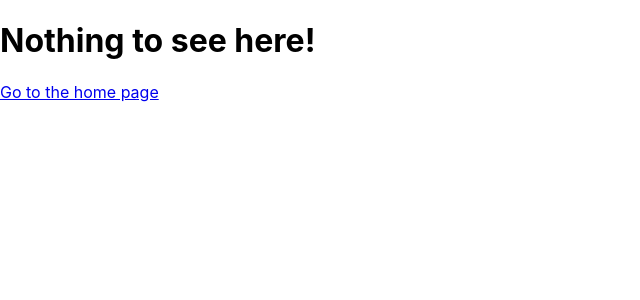
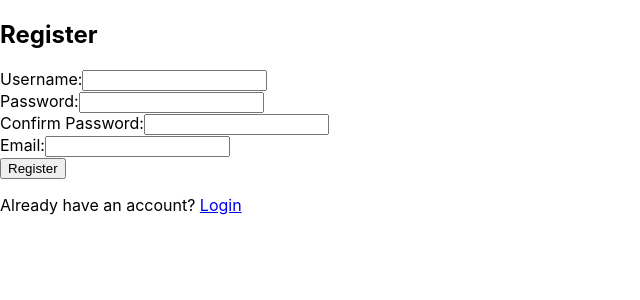
Before and after one commit to ManiKandan051298/reactProject, a React (Create React App) app in the folder my_client_app/: page /register in a window 1280 px wide. Shown: the top 300 px of the page, without its empty margins (0-640 px from the left). Built offline with nearby package versions, Linux system fonts and the light colour scheme.

Commit message:
[project ready to host]

```diff
--- a/my_client_app/src/App.js
+++ b/my_client_app/src/App.js
@@ -1,86 +1,41 @@
-import React from "react";
-import { Routes, Route, BrowserRouter as Router, Link } from "react-router-dom";
-import { useState, useEffect } from 'react';
-import { Outlet } from "react-router-dom";
+import React, { useState } from "react";
+import { Routes, Route, BrowserRouter as Router, Navigate } from "react-router-dom";
 import Login from "./Pages/Login";
-import fetchData1 from 'axios'
-import axios from "axios";
-import { get, post, put, remove } from './axiosWrapper'; // Adjust the path to the axios wrapper utility
+import Register from "./Pages/Register";
+import Home from "./Pages/Home";
+import About from "./Pages/About";
+import Contact from "./Pages/Contact";
+import NoMatch from "./Pages/NoMatch";
 
 function App() {
+  const [isLoggedIn, setIsLoggedIn] = useState('');
+
+  // Function to set login status
+  const handleLogin = (id)=> {
+    setIsLoggedIn(id);
+    console.log("isLoggedIn status: ",isLoggedIn)
+  };
+
+  // Function to set logout status
+  const handleLogout = (id) => {
+    setIsLoggedIn(id);
+    console.log("isLoggedIn status: ",isLoggedIn)
+  };
+
   return (
     <div>
       <Router>
         <Routes>
-          <Route index element={<Home />} />
-          <Route path="about" element={<About />} />
-          <Route path="home/contact" element={<Contact />} />
-          <Route path="login" element={<Login />} />
-          <Route path="*" element={<NoMatch />} />
+          <Route path="login" element={<Login onLogin={handleLogin} onLogout={handleLogout} />} />
+          <Route index element={<Home isLoggedIn={isLoggedIn}  />} />
+          <Route path="about" element={<About  isLoggedIn={isLoggedIn}  />} />
+          <Route path="home/contact" element={<Contact isLoggedIn={isLoggedIn}  />} />
+          <Route path="register" element={<Register isLoggedIn={isLoggedIn}  />} />
+          <Route path="*" element={<NoMatch isLoggedIn={isLoggedIn}  />} />
         </Routes>
       </Router>
     </div>
   );
 }
 
-
-
-function Home() {
-  const [articles, setArticles] = useState([]);
-
-  useEffect(() => {
-    async function fetchData() {
-      try {
-        const responseData = await get('/articles/');
-        console.log(responseData)
-        setArticles(responseData.message);
-      } catch (error) {
-        console.error('Error fetching data:', error.message);
-      }
-    }
-    fetchData()
-  }, []);
-
-  return (
-    <div>
-      <div>home</div>
-      {/* Render articles here */}
-      {articles.map(article => (
-        <div key={article.id}>
-          <h2>{article.title}</h2>
-          <p>{article.content}</p>
-          <p>Published Date: {article.pub_date}</p>
-        </div>
-      ))}
-    </div>
-  );
-}
-
-
-function About() {
-  return (
-    <div>
-      <h1>About</h1>
-    </div>
-  );
-}
-function Contact() {
-  return (
-    <div>
-      <h1>Contact</h1>
-    </div>
-  );
-}
-
-function NoMatch() {
-  return (
-    <div>
-      <h1>Nothing to see here!</h1>
-      <p>
-        <Link to="/">Go to the home page</Link>
-      </p>
-    </div>
-  );
-}
-
 export default App;
--- /dev/null
+++ b/my_client_app/src/Pages/About.js
@@ -0,0 +1,7 @@
+export default function About() {
+    return (
+      <div>
+        <h1>About</h1>
+      </div>
+    );
+  }
--- /dev/null
+++ b/my_client_app/src/Pages/Contact.js
@@ -0,0 +1,7 @@
+export default function Contact() {
+    return (
+      <div>
+        <h1>Contact</h1>
+      </div>
+    );
+  }
--- /dev/null
+++ b/my_client_app/src/Pages/Home.js
@@ -0,0 +1,37 @@
+import { useState, useEffect } from 'react';
+import { get} from '../axiosWrapper'; // Adjust the path to the axios wrapper utility
+
+export default function Home({isLoggedIn}) {
+    const [articles, setArticles] = useState([]);
+
+    if(isLoggedIn) {
+    useEffect(() => {
+      async function fetchData() {
+        try {
+          const responseData = await get('/articles/');
+          console.log(responseData)
+          setArticles(responseData.message);
+        } catch (error) {
+          console.error('Error fetching data:', error.message);
+        }
+      }
+      fetchData()
+    }, []);
+
+    return (
+      <div>
+        <div>home</div>
+        {/* Render articles here */}
+        {articles.map(article => (
+          <div key={article.id}>
+            <h2>{article.title}</h2>
+            <p>{article.content}</p>
+            <p>Published Date: {article.pub_date}</p>
+          </div>
+        ))}
+      </div>
+    ); }
+    return(
+        <div>need to login</div>
+    )
+  }
--- a/my_client_app/src/Pages/Login.js
+++ b/my_client_app/src/Pages/Login.js
@@ -1,6 +1,7 @@
 import React, { useState } from 'react';
 import { post } from '../axiosWrapper';
-function Login() {
+import { Link } from 'react-router-dom';
+function Login({onLogin}) {
   const [username, setUsername] = useState('');
   const [password, setPassword] = useState('');
   const [errorMessage, setErrorMessage] = useState('');
@@ -26,6 +27,7 @@ function Login() {
           }
           if(responseData.status === parseInt(1)){
             setErrorMessage(responseData.message)
+            onLogin(username);
           }
         } catch (error) {
           console.error('Error fetching data:', error.message);
@@ -59,7 +61,9 @@ function Login() {
           />
         </div>
         <button type="submit">Login</button>
+
       </form>
+      <p>Create an account? <Link to="/register">register</Link></p>
     </div>
   );
 }
--- /dev/null
+++ b/my_client_app/src/Pages/NoMatch.js
@@ -0,0 +1,11 @@
+import {Link}  from "react-router-dom";
+export default function NoMatch() {
+    return (
+      <div>
+        <h1>Nothing to see here!</h1>
+        <p>
+          <Link to="/">Go to the home page</Link>
+        </p>
+      </div>
+    );
+  }
--- /dev/null
+++ b/my_client_app/src/Pages/Register.js
@@ -0,0 +1,92 @@
+import React, { useState } from 'react';
+import { post } from '../axiosWrapper';
+import { Link } from 'react-router-dom';
+function Register() {
+  const [username, setUsername] = useState('');
+  const [password, setPassword] = useState('');
+  const [confirmPassword, setConfirmPassword] = useState('');
+  const [email, setEmail] = useState('');
+  const [errorMessage, setErrorMessage] = useState('');
+
+  const handleSubmit = async (e) => {
+    e.preventDefault();
+
+    // Display error message if any field is empty
+    if (!username || !password || !confirmPassword || !email) {
+      setErrorMessage('All fields are required.');
+    } else if (password !== confirmPassword) {
+      setErrorMessage('Passwords do not match.');
+    } else {
+        const data = {
+            "username": username,
+            "password": password,
+            "email":email
+          }
+
+      try {
+        // Replace this with your actual registration endpoint
+        const responseData = await post('/register/', data);
+
+        if (responseData.status === 0) {
+
+          setErrorMessage(responseData.message.email)
+        } else {
+          // Registration successful, you can redirect the user or show a success message
+          setErrorMessage(responseData.message);
+          console.log('Registration successful:', responseData);
+        }
+      } catch (error) {
+        console.error('Error registering:', error);
+      }
+    }
+  };
+
+  return (
+    <div className="register-container">
+      <h2>Register</h2>
+      {errorMessage && <p className="error-message">{errorMessage}</p>}
+      <form onSubmit={handleSubmit}>
+        <div className="form-group">
+          <label htmlFor="username">Username:</label>
+          <input
+            type="text"
+            id="username"
+            value={username}
+            onChange={(e) => setUsername(e.target.value)}
+          />
+        </div>
+        <div className="form-group">
+          <label htmlFor="password">Password:</label>
+          <input
+            type="password"
+            id="password"
+            value={password}
+            onChange={(e) => setPassword(e.target.value)}
+          />
+        </div>
+        <div className="form-group">
+          <label htmlFor="confirm-password">Confirm Password:</label>
+          <input
+            type="password"
+            id="confirm-password"
+            value={confirmPassword}
+            onChange={(e) => setConfirmPassword(e.target.value)}
+          />
+        </div>
+        <div className="form-group">
+          <label htmlFor="email">Email:</label>
+          <input
+            type="email"
+            id="email"
+            value={email}
+            onChange={(e) => setEmail(e.target.value)}
+          />
+        </div>
+        <button type="submit">Register</button>
+      </form>
+      <p>Already have an account? <Link to="/login">Login</Link></p>
+    </div>
+  );
+}
+
+export default Register;
```
Also changed, not shown: 2 other files (tests, documents, lock files or other folders).
